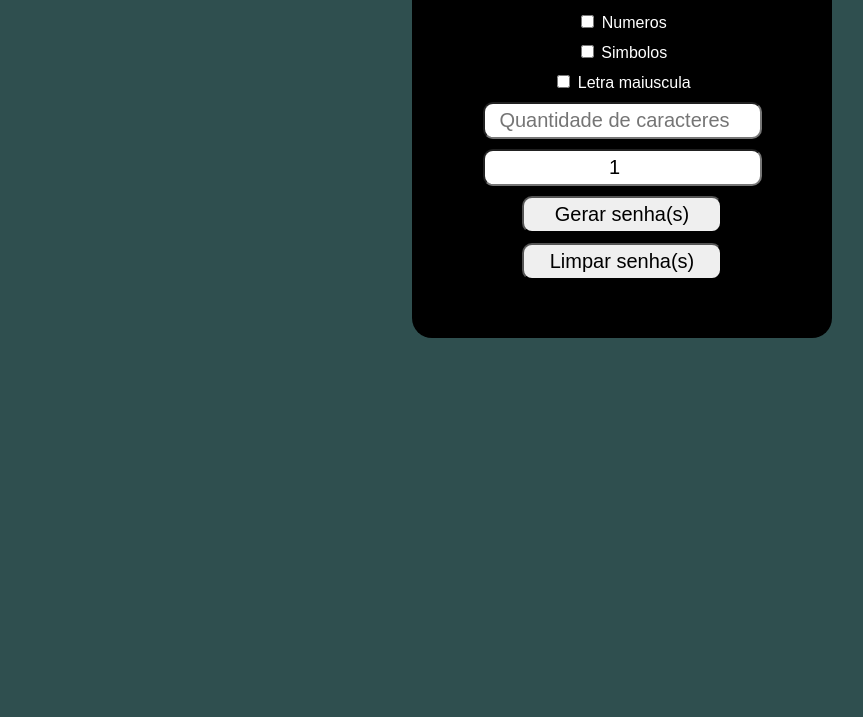
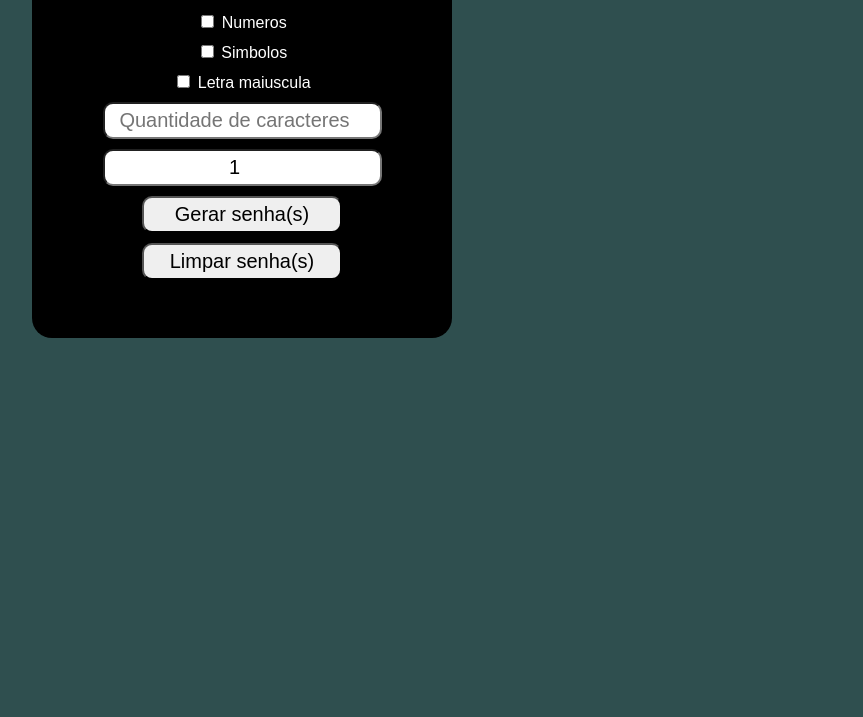
Before and after one commit to MayckL2/Gerador-de-senha, a plain HTML site: page index.html in a window 1280 px wide. Shown: the part 83-800 px from the top of the page, without its empty margins (18-881 px from the left). Drawn offline with Linux system fonts and the light colour scheme.

Commit message:
Update style.css

```diff
--- a/style.css
+++ b/style.css
@@ -8,7 +8,7 @@ main{
     display: flex;
     flex-direction: column;
     align-items: center;
-    margin: 0 auto;
+    margin: 0 50px;
     width: 400px;
     background-color: black;
     border-radius: 20px;
```
